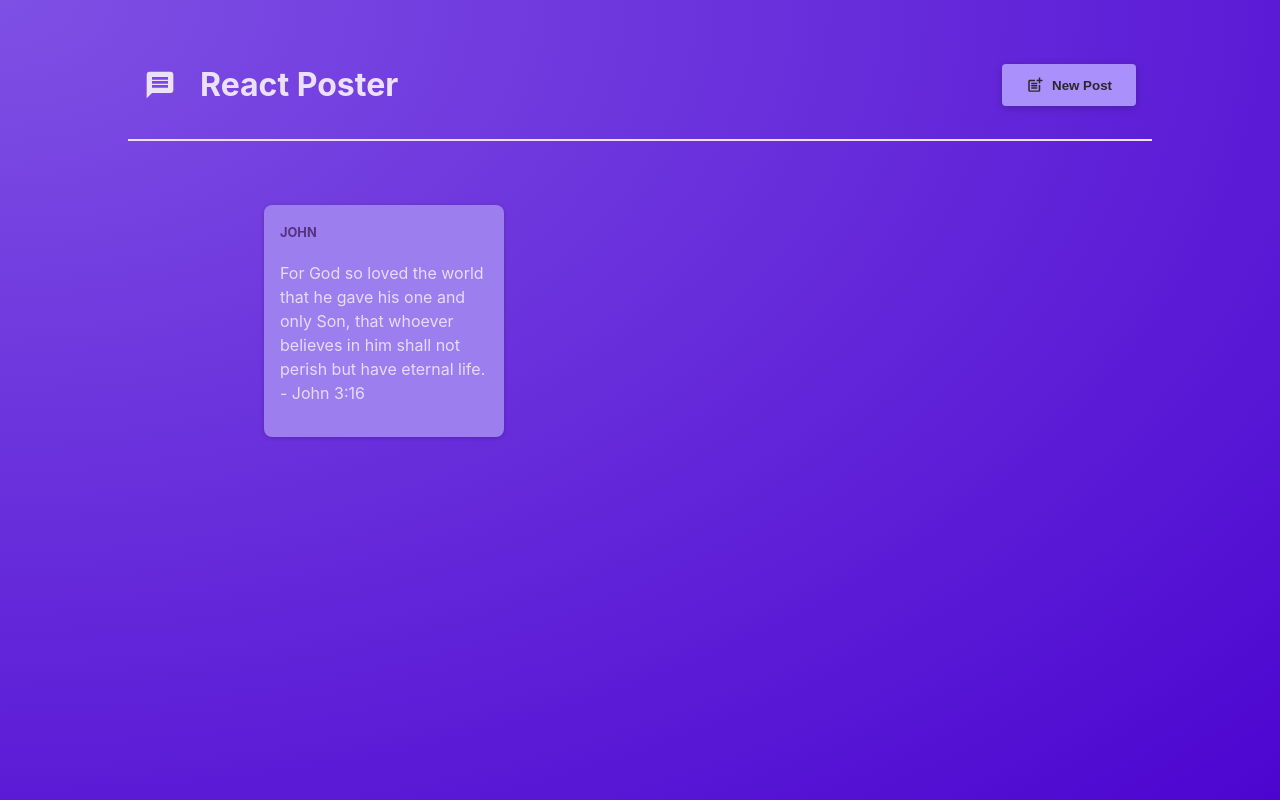
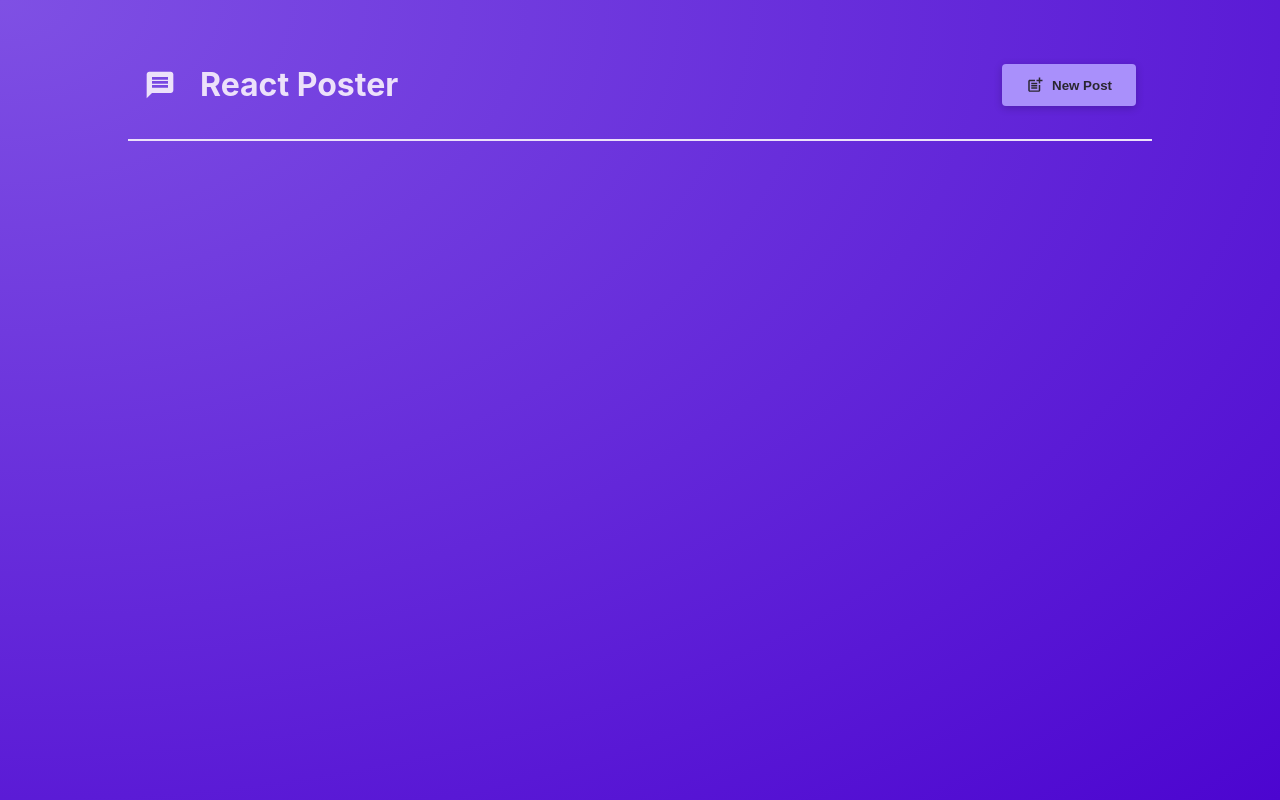
Before and after one commit to K1rit03/reactJs_refresher, a React (Vite) app: page / in a window 1280 px wide. Built offline with nearby package versions, Linux system fonts and the light colour scheme.

Commit message:
adding dynamic posting sytem

```diff
--- a/src/components/NewPost.jsx
+++ b/src/components/NewPost.jsx
@@ -2,7 +2,7 @@ import { useState } from 'react';
 
 import classes from './NewPost.module.css';
 
-function NewPost({onCancel}) {
+function NewPost({onCancel, onAddPost}) {
 
     const [enteredBody, setEnteredBody] = useState('');
 
@@ -25,6 +25,7 @@ function NewPost({onCancel}) {
             author: enteredAuthor
         };
         console.log(postData);
+        onAddPost(postData);
         onCancel();
     }
 
--- a/src/components/PostList.jsx
+++ b/src/components/PostList.jsx
@@ -4,30 +4,29 @@ import Post from './Post';
 import classes from './PostList.module.css';
 import Modal from './Modal';
 
+function PostList({ isPosting, onStopPosting }) {
+  const [post, setPost] = useState([]);
 
-function PostList({isPosting, onStopPosting}){
+  function addPostHandler(postData) {
+    setPost((existingPost) => [postData, ...existingPost]);
+  }
 
-    const [modalIsVisible, setModalIsVisible] = useState(true);
-
-    function hideModalHandler(){
-        setModalIsVisible(false);
-    }
-    return(
+  return (
     <>
-            {isPosting &&  (
+      {isPosting && (
         <Modal onClose={onStopPosting}>
-                    <NewPost onCancel={onStopPosting}
-                />
+          <NewPost onCancel={onStopPosting} onAddPost={addPostHandler} />
         </Modal>
       )}
+      {post.length > 0 && (
         <ul className={classes.posts}>
-
-            <Post author="John" body = "For God so loved the world that he gave his one and only Son, that whoever believes in him shall not perish but have eternal life. - John 3:16"/>
+          {post.map((post) => (
+            <Post author={post.author} key={post.body} body={post.body} />
+          ))}
         </ul>
+      )}
     </>
-
   );
-
 }
 
 export default PostList;
```
Lines whose indentation alone changed are shown as unchanged.
